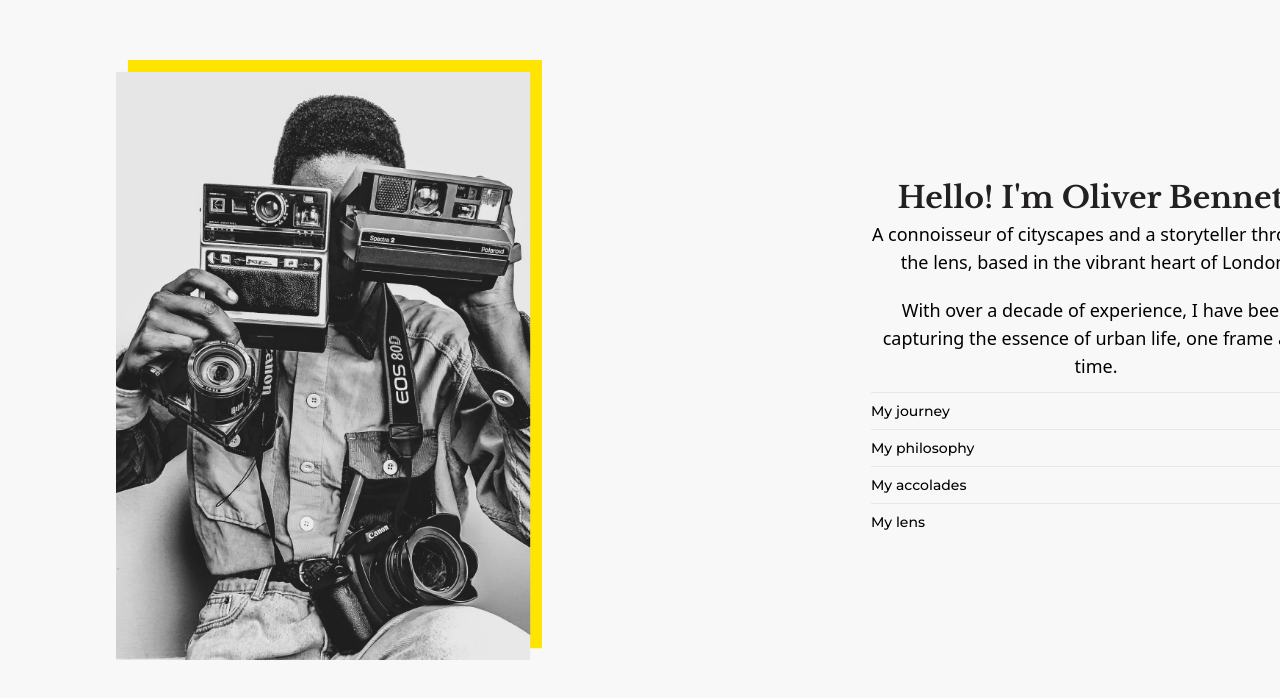
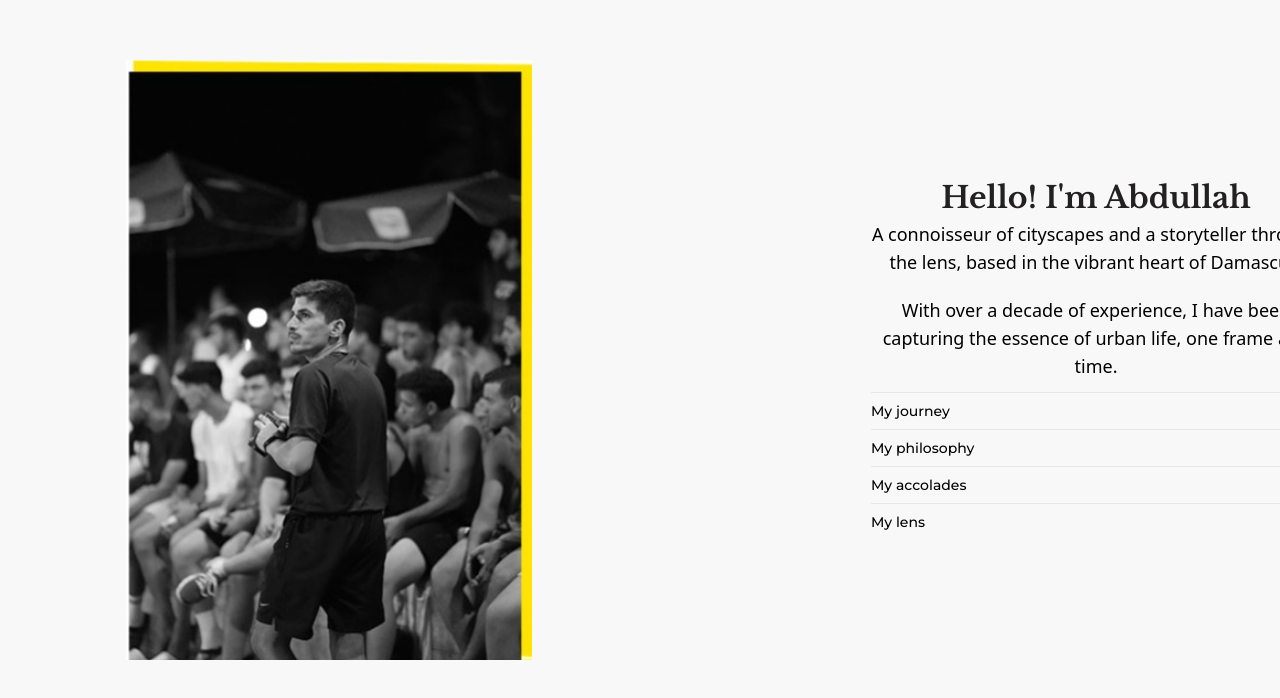
Before and after one commit to FiezAlhagwork/photography-portfolio, a React (Vite) app: page / in a window 1280 px wide. Shown: the part 1119-1817 px from the top of the page. Built offline with nearby package versions, Linux system fonts and the light colour scheme.

Commit message:
Change file aboutSection.tsx

```diff
--- a/src/components/AboutSection.tsx
+++ b/src/components/AboutSection.tsx
@@ -2,6 +2,9 @@ import { useState } from "react";
 import { Accordions } from "../constant";
 import { IoMdClose } from "react-icons/io";
 import { GoPlus } from "react-icons/go";
+import {AnimatePresence, motion } from "framer-motion"
+import { animationVariants } from "../utils";
+
 
 
 
@@ -13,17 +16,24 @@ const AboutSection = () => {
     setOpenSection(openSection === section ? null : section);
   };
   return (
+    <AnimatePresence>
     <div className="bg-Smoke_White my-16">
-      <div className=" containers flex-col flex lg:flex-row justify-between items-center py-20    ">
+      <motion.div className=" containers flex-col flex lg:flex-row justify-between items-center py-20    ">
 
-        <div className="lg:w-[450px] w-full text-center mx-16 order-2 ">
+        <motion.div className="lg:w-[450px] w-full text-center mx-16 order-2 "
+            variants={animationVariants}
+            custom="right"
+            initial="hidden"
+            whileInView="visible"
+            transition={{ duration: 0.8 }}
+            viewport={{ once: true, amount: 0.2 }} >
           <div>
             <h2 className="text-3xl font-bold text-Black font-libre">
-              Hello! I'm Oliver Bennett
+              Hello! I'm Abdullah
             </h2>
             <p className="pt-1 pb-5 font-extralight text-lg">
               A connoisseur of cityscapes and a storyteller through the lens,
-              based in the vibrant heart of London.{" "}
+              based in the vibrant heart of Damascus.{" "}
             </p>
             <p className=" font-extralight text-lg">
               With over a decade of experience, I have been capturing the
@@ -53,14 +63,23 @@ const AboutSection = () => {
             })}
           </div>
            {/*================= end Accordions =============== */}
-        </div>
+        </motion.div>
 
-        <div className="relative lg:ml-16 order-1 py-5">
-            <img src="./image6.png" alt="" className="w-[500px] h-[600px] object-contain" />
-        </div>
+        <motion.div
+         className="relative lg:ml-16 order-1 py-5"
+         variants={animationVariants}
+         custom="left"
+         initial="hidden"
+         whileInView="visible"
+         transition={{ duration: 0.8 }}
+         viewport={{ once: true, amount: 0.2 }}
+         >
+            <img src="./abd.jpg" alt="" className="w-[500px] h-[600px] object-contain" />
+        </motion.div>
 
-      </div>
+      </motion.div>
     </div>
+    </AnimatePresence>
   );
 };
 
--- /dev/null
+++ b/src/components/Gallery.tsx
@@ -0,0 +1,8 @@
+
+const Gallery = () => {
+  return (
+    <div>Gallery</div>
+  )
+}
+
+export default Gallery
--- a/src/components/Hero.tsx
+++ b/src/components/Hero.tsx
@@ -1,16 +1,22 @@
+import { animationVariants } from "../utils";
 import Button from "./Button";
 import { motion } from "framer-motion";
 
 const Hero = () => {
+
+
   return (
     <div className=" bg-White pt-3 ">
       <div className=" containers">
         {/* Header content */}
         <motion.div
           className=" flex justify-center pt-32 pb-9"
-          whileInView={{ opacity: 1, scale: 1 }}
-          initial={{ opacity: 0, scale: 0.8 }}
-          transition={{ duration: 0.8 }}
+          variants={animationVariants} // استخدام الحالات المخصصة
+          custom="down" // تحديد الاتجاه (left, right, up, down)
+          initial="hidden" // البداية
+          whileInView="visible" // عند ظهور العنصر في الشاشة
+          transition={{ duration: 0.8 }} // مدة التحريك
+          viewport={{ once: true, amount: 0.2 }} // عرض العنصر مرة واحدة
         >
           <div className="text-center relative z-0 w-[500px] h-[122px]  ">
             <h1 className=" font-libre text-3xl md:text-5xl  text-Black tracking-wide font-bold	 ">
@@ -29,26 +35,49 @@ const Hero = () => {
 
         {/* Header images */}
         <div className="mt-20 mb-9 flex gap-6  flex-wrap lg:flex-nowrap">
-          <img
+          <motion.img
             src="./image2.png"
             className="lg:w-[448px] h-[560px] w-full object-fill    "
-            alt=""
+            variants={animationVariants} // استخدام الحالات المخصصة
+            custom="down" // تحديد الاتجاه (left, right, up, down)
+            initial="hidden" // البداية
+            whileInView="visible" // عند ظهور العنصر في الشاشة
+            transition={{ duration: 0.8 }} // مدة التحريك
+            viewport={{ once: true, amount: 0.2 }} // عرض العنصر مرة واحدة
           />
-          <img
+          <motion.img
             src="./image3.png"
             className="lg:w-[448px] h-[560px] w-full object-fill "
             alt=""
+            variants={animationVariants} // استخدام الحالات المخصصة
+            custom="down" // تحديد الاتجاه (left, right, up, down)
+            initial="hidden" // البداية
+            whileInView="visible" // عند ظهور العنصر في الشاشة
+            transition={{ duration: 0.8 }} // مدة التحريك
+            viewport={{ once: true, amount: 0.2 }} // عرض العنصر مرة واحدة
           />
           <div className="flex flex-col gap-6 w-full">
-            <img
+            <motion.img
               src="./image4.png"
               className="lg:w-[448px] h-[240px] w-full object-fill"
               alt=""
+              variants={animationVariants} // استخدام الحالات المخصصة
+              custom="down" // تحديد الاتجاه (left, right, up, down)
+              initial="hidden" // البداية
+              whileInView="visible" // عند ظهور العنصر في الشاشة
+              transition={{ duration: 0.8 }} // مدة التحريك
+              viewport={{ once: true, amount: 0.2 }} // عرض العنصر مرة واحدة
             />
-            <img
+            <motion.img
               src="./image5.png"
               className="lg:w-[448px] h-[304px] w-full object-fill"
               alt=""
+              variants={animationVariants} // استخدام الحالات المخصصة
+              custom="down" // تحديد الاتجاه (left, right, up, down)
+              initial="hidden" // البداية
+              whileInView="visible" // عند ظهور العنصر في الشاشة
+              transition={{ duration: 0.8 }} // مدة التحريك
+              viewport={{ once: true, amount: 0.2 }} // عرض العنصر مرة واحدة
             />
           </div>
         </div>
--- /dev/null
+++ b/src/utils/index.tsx
@@ -0,0 +1,41 @@
+export const transition = { type: "spring", duration: 0.8 };
+
+export const slideAnimation = (direction:string) => {
+  return {
+    initial: {
+      x: direction === "left" ? -100 : direction === "right" ? 100 : 0,
+      y: direction === "up" ? 100 : direction === "down" ? -100 : 0,
+      opacity: 0,
+      transition: { ...transition, delay: 0.5 },
+    },
+    animate: {
+      x: 0,
+      y: 0,
+      opacity: 1,
+      transition: { ...transition, delay: 0 },
+    },
+    exit: {
+      x: direction === "left" ? -100 : direction === "right" ? 100 : 0,
+      y: direction === "up" ? 100 : direction === "down" ? -100 : 0,
+      transition: { ...transition, delay: 0 },
+    },
+  };
+};
+
+export const animationVariants = {
+    hidden: (direction: string) => {
+      switch (direction) {
+        case "left":
+          return { opacity: 0, x: -100 }; // من اليسار
+        case "right":
+          return { opacity: 0, x: 100 }; // من اليمين
+        case "up":
+          return { opacity: 0, y: -100 }; // من الأعلى
+        case "down":
+          return { opacity: 0, y: 100 }; // من الأسفل
+        default:
+          return { opacity: 0 }; // افتراضي
+      }
+    },
+    visible: { opacity: 1, x: 0, y: 0 }, // العنصر في مكانه الطبيعي
+  };
```
Also changed, not shown: public/abd.jpg (added), public/abd1.jpg (added).
